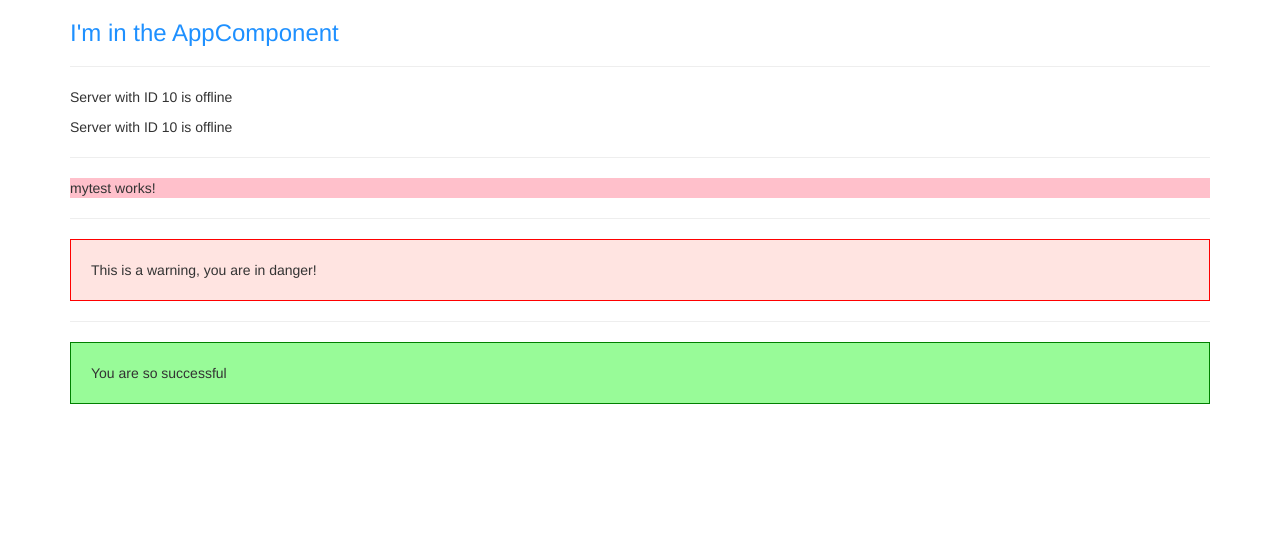
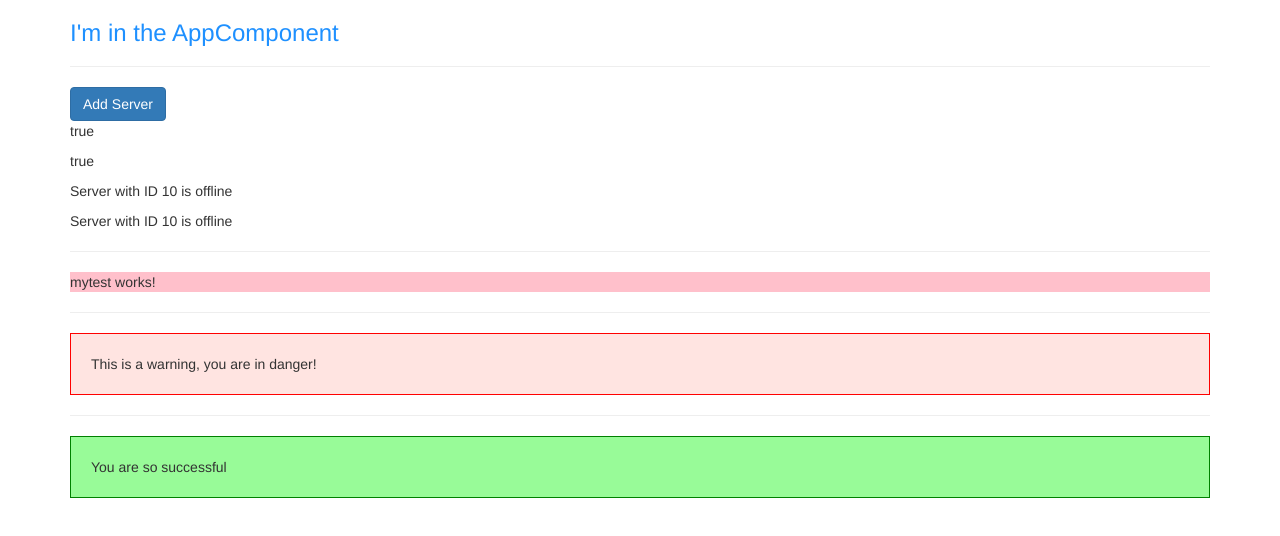
Before and after one commit to WebDevJasonCameron/LearningWebDev_ANGULAR, an Angular app in the folder my-first-app/: page / in a window 1280 px wide. Shown: the top 536 px of the page. Built offline with nearby package versions, Linux system fonts and the light colour scheme.

Commit message:
String interpolation and property binding

```diff
--- a/my-first-app/src/app/servers/servers.component.html
+++ b/my-first-app/src/app/servers/servers.component.html
@@ -1,2 +1,9 @@
+<button
+  class="btn btn-primary"
+  [disabled]="!allowNewServer">Add Server
+</button>
+<p>{{ allowNewServer }}</p>           <!--String Interpolation-->
+<p [innerText]="allowNewServer"></p>  <!--Property Binding-->
+                                      <!--Don't Mix-->
 <app-server></app-server>
 <app-server></app-server>
--- a/my-first-app/src/app/servers/servers.component.ts
+++ b/my-first-app/src/app/servers/servers.component.ts
@@ -2,14 +2,21 @@
 
 @Component({
   selector: 'app-servers',
-  template: `
-  <app-server></app-server>
-  <app-server></app-server>`,
+  templateUrl: './servers.component.html',
+  // template: `
+  // <app-server></app-server>
+  // <app-server></app-server>`,
   styleUrls: ['./servers.component.css']
 })
 export class ServersComponent implements OnInit {
+  allowNewServer = false;
 
-  constructor() { }
+  constructor() {
+    setTimeout(() => {
+      this.allowNewServer = true;
+    },
+    2000);
+   }
 
   ngOnInit(): void {
   }
```
